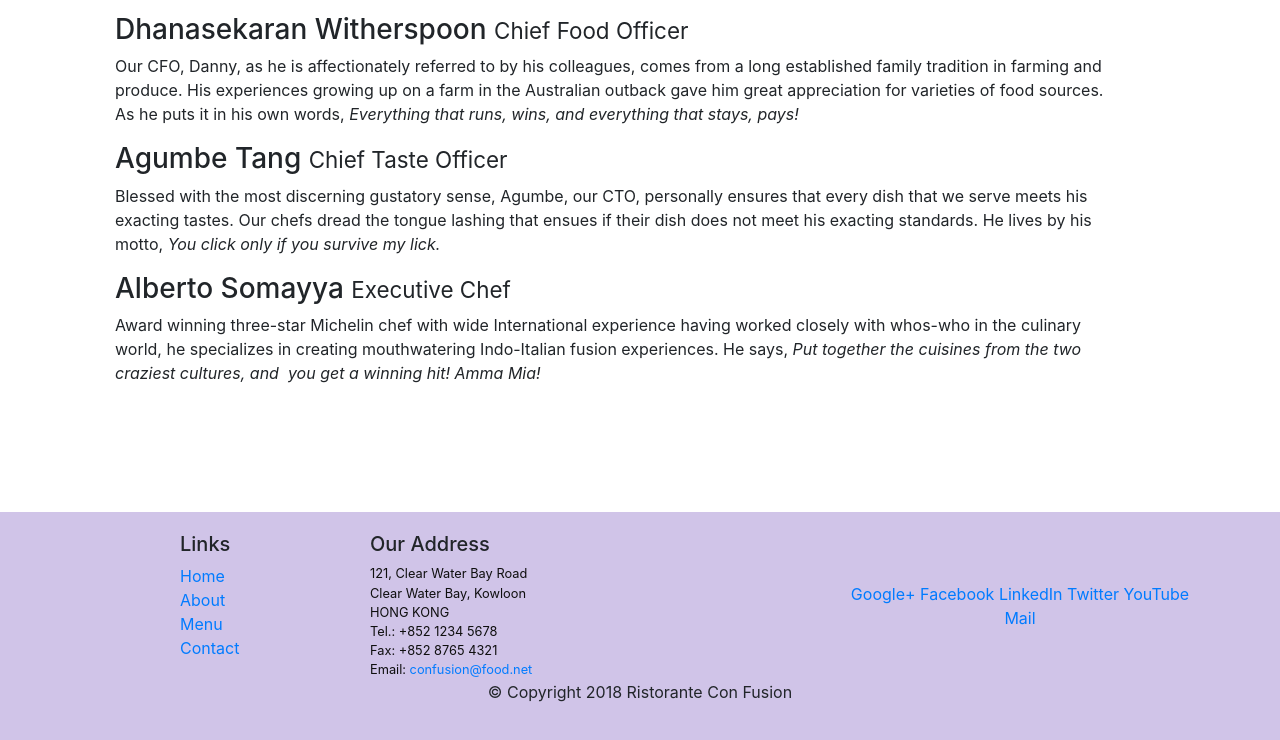
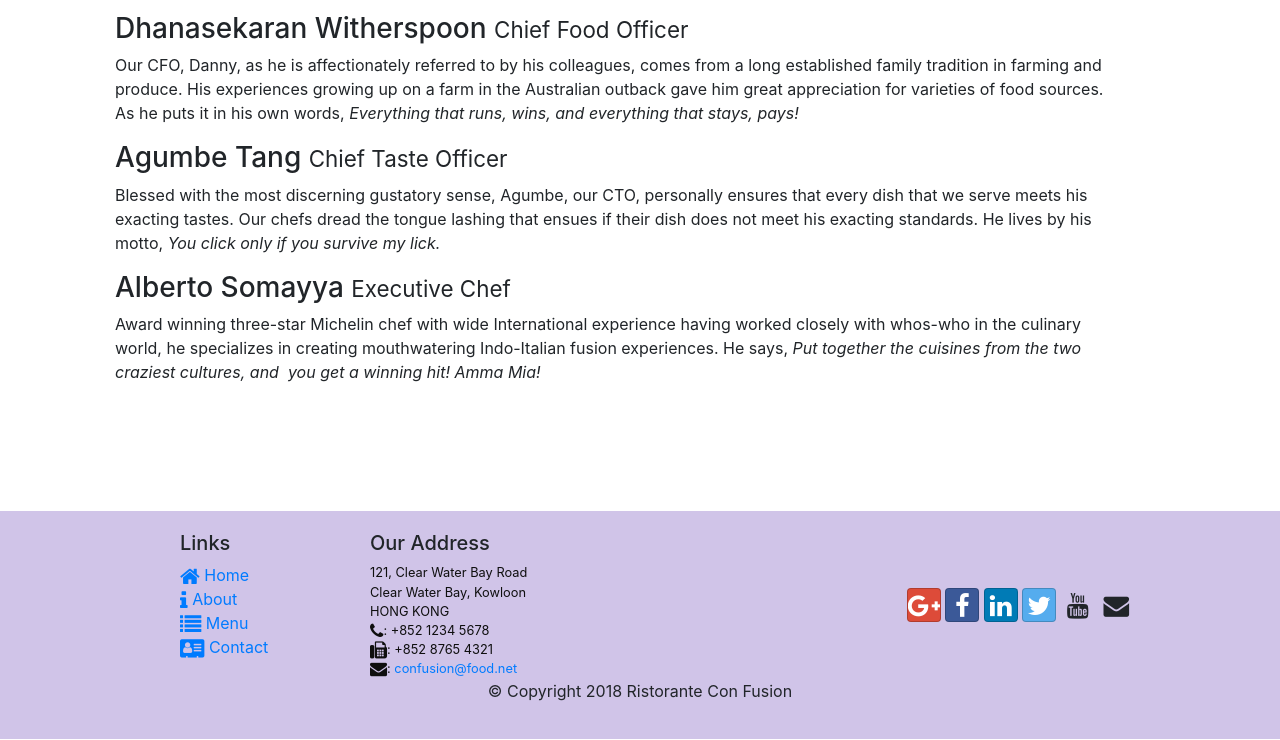
Before and after one commit to akarshansonkar/RESTAURANT-COURSERA-, a website: page aboutus.html in a window 1280 px wide. Shown: the part 1113-1853 px from the top of the page. Drawn offline with nearby package versions, Linux system fonts and the light colour scheme.

Commit message:
icon added

```diff
--- a/aboutus.html
+++ b/aboutus.html
@@ -9,6 +9,8 @@
 <!-- Bootstrap CSS -->
     <link rel="stylesheet" href="node_modules/bootstrap/dist/css/bootstrap.min.css">
     <link rel="stylesheet" href="css/style.css">
+    <link rel="stylesheet" href="node_modules/font-awesome/css/font-awesome.min.css">
+    <link rel="stylesheet" href="node_modules/bootstrap-social/bootstrap-social.css">
     <title>Ristorante Con Fusion: About Us</title>
 
 </head>
@@ -22,10 +24,10 @@
            <a class="navbar-brand mr-auto" href="./index.html">Ristorante Con Fusion</a>
              <div class="collapse navbar-collapse" id="Navbar">
                <ul class="navbar-nav mr-auto">
-                    <li class="nav-item"><a class="nav-link" href="./index.html">Home</a></li>
-                    <li class="nav-item active"><a class="nav-link" href="#">About</a></li>
-                    <li class="nav-item"><a class="nav-link" href="#">Menu</a></li>
-                    <li class="nav-item"><a class="nav-link" href="#">Contact</a></li>
+                    <li class="nav-item"><a class="nav-link" href="./index.html"><span class="fa fa-home fa-lg"></span> Home</a></li>
+                    <li class="nav-item active"><a class="nav-link" href="#"><span class="fa fa-info fa-lg"></span> About</a></li>
+                    <li class="nav-item"><a class="nav-link" href="#"><span class="fa fa-list fa-lg"></span> Menu</a></li>
+                    <li class="nav-item"><a class="nav-link" href="#"><span class="fa fa-address-card fa-lg"></span> Contact</a></li>
                 </ul>
             </div>
 
@@ -90,10 +92,10 @@
                 <div class="col-4 offset-1 col-sm-2">
                     <h5>Links</h5>
                     <ul class="list-unstyled">
-                        <li><a href="./index.html">Home</a></li>
-                        <li><a href="#">About</a></li>
-                        <li><a href="#">Menu</a></li>
-                        <li><a href="#">Contact</a></li>
+                        <li><a href="./index.html"><span class="fa fa-home fa-lg"></span> Home</a></li>
+                        <li><a href="#"><span class="fa fa-info fa-lg"></span> About</a></li>
+                        <li><a href="#"><span class="fa fa-list fa-lg"></span> Menu</a></li>
+                        <li><a href="#"><span class="fa fa-address-card fa-lg"></span> Contact</a></li>
                     </ul>
                 </div>
                 <div class="col-7 col-sm-5">
@@ -101,20 +103,19 @@
                     <address>
 		              121, Clear Water Bay Road<br>
 		              Clear Water Bay, Kowloon<br>
-		              HONG KONG<br>
-		              Tel.: +852 1234 5678<br>
-		              Fax: +852 8765 4321<br>
-		              Email: <a href="mailto:confusion@food.net">confusion@food.net</a>
+		              HONG KONG<br><i class="fa fa-phone fa-lg"></i>: +852 1234 5678<br>
+		              <i class="fa fa-fax fa-lg"></i>: +852 8765 4321<br>
+		              <i class="fa fa-envelope fa-lg"></i>: <a href="mailto:confusion@food.net">confusion@food.net</a>
 		           </address>
                 </div>
                 <div class="col-12 col-sm-4 align-self-center">
                     <div class="text-center">
-                        <a href="http://google.com/+">Google+</a>
-                        <a href="http://www.facebook.com/profile.php?id=">Facebook</a>
-                        <a href="http://www.linkedin.com/in/">LinkedIn</a>
-                        <a href="http://twitter.com/">Twitter</a>
-                        <a href="http://youtube.com/">YouTube</a>
-                        <a href="mailto:">Mail</a>
+                        <a class="btn btn-social-icon btn-google" href="http://google.com/+"><i class="fa fa-google-plus fa-lg"></i></a>
+                        <a class="btn btn-social-icon btn-facebook" href="http://www.facebook.com/profile.php?id="><i class="fa fa-facebook fa-lg"></i></a>
+                        <a class="btn btn-social-icon btn-linkedin" href="http://www.linkedin.com/in/"><i class="fa fa-linkedin fa-lg"></i></a>
+                        <a class="btn btn-social-icon btn-twitter" href="http://twitter.com/"><i class="fa fa-twitter fa-lg"></i></a>
+                        <a class="btn btn-social-icon btn-youtube" href="http://youtube.com/"><i class="fa fa-youtube fa-lg"></i></a>
+                        <a class="btn btn-social-icon " href="mailto:"><i class="fa fa-envelope fa-lg"></i></a>
                     </div>
                 </div>
            </div>
--- a/package.json
+++ b/package.json
@@ -14,8 +14,10 @@
     "lite-server": "^2.5.4"
   },
   "dependencies": {
-    "bootstrap": "^4.0.0",
-    "jquery": "^3.3.1",
+    "bootstrap": "^4.5.0",
+    "bootstrap-social": "^5.1.1",
+    "font-awesome": "^4.7.0",
+    "jquery": "^3.5.1",
     "popper.js": "^1.12.9"
   }
 }
```
Also changed, not shown: index.html (+20 -17 lines), 1 other file.
